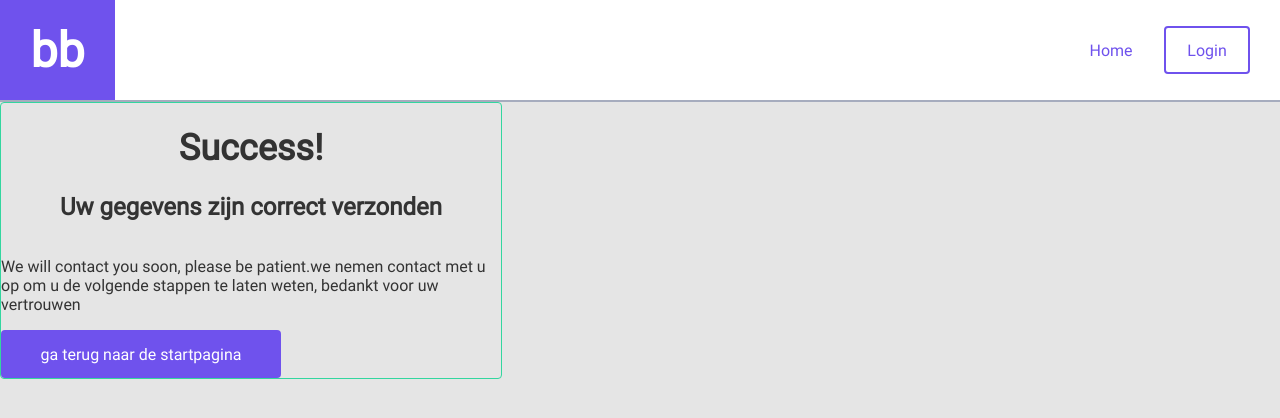
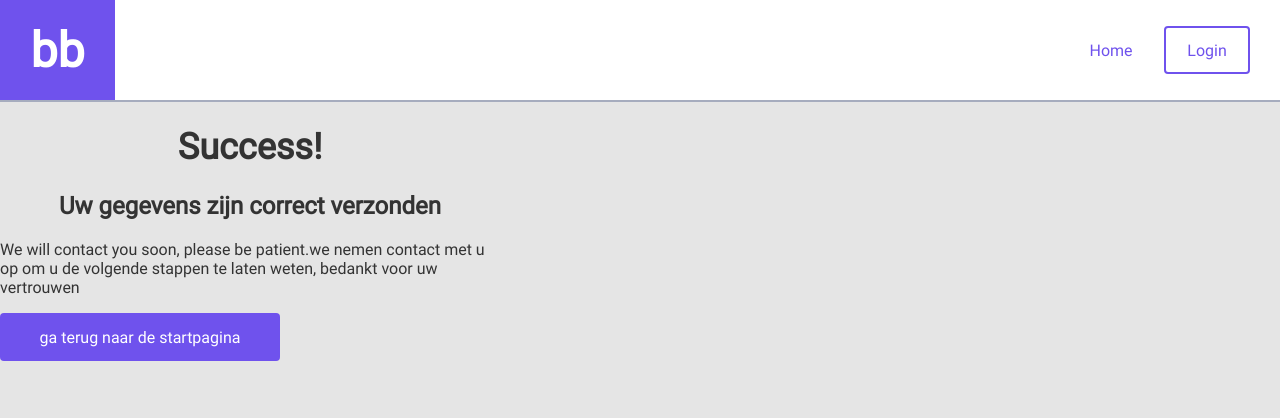
Before and after one commit to carlossanchezheil1984/Buddies-app, a React (Create React App) app: page /ThankYou in a window 1280 px wide. Shown: the top 418 px of the page. Built offline with nearby package versions, Linux system fonts and the light colour scheme.

Commit message:
fixing css

```diff
--- a/src/App.css
+++ b/src/App.css
@@ -245,11 +245,7 @@ input[type=date] {
 
 .thank-you-container {
   width: 500px;
-  border: 1px solid var(--success);
-  border-radius: 4px;
-
-  display: flex;
-  flex-direction: column;
+  height: calc(100vh - 104px);
 }
 
 /*-----------------------------------------*/
```
